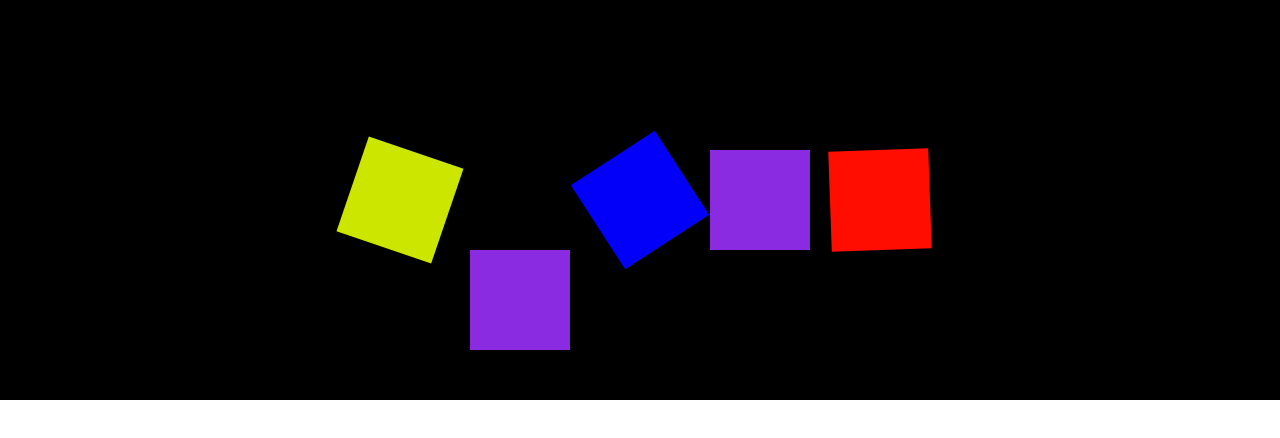
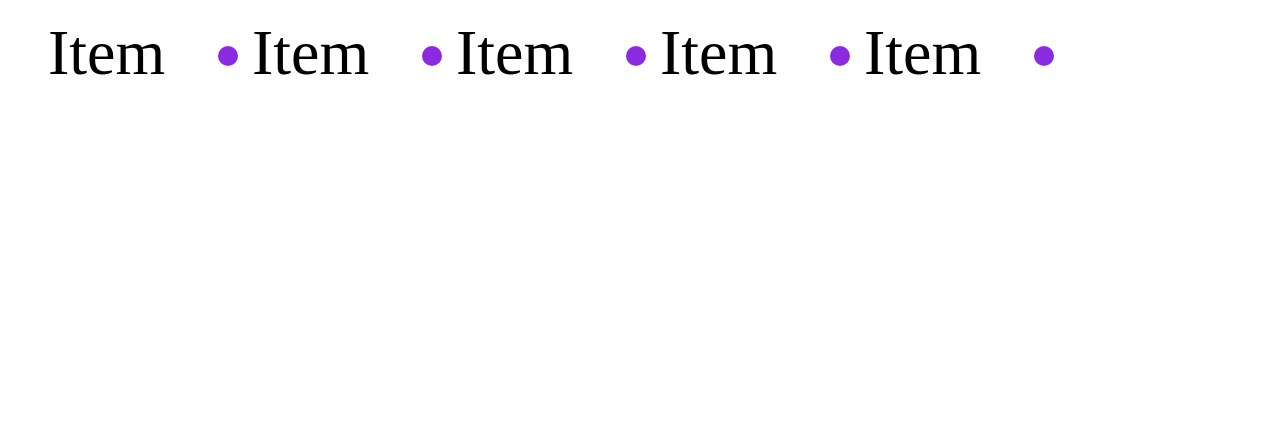
Before and after one commit to pikDjokr/ExtraCSS, a plain HTML site: page index.html in a window 1280 px wide. Drawn offline with Linux system fonts and the light colour scheme.

Commit message:
pseudo selectors added

```diff
--- a/index.html
+++ b/index.html
@@ -8,12 +8,18 @@
     <link rel="stylesheet" href="./styles.css">
 </head>
 <body>
+    <!--<div class="container">
+        <div class="child"></div>
+        <input type="text">Lorem ipsum dolor sit amet consectetur adipisicing elit. Eos unde ab vel placeat facere distinctio in, consectetur aspernatur, iste repellat sunt officiis facilis minima dolor optio rerum, eaque quos quod debitis molestias voluptates a. Ipsum amet, ab, assumenda repellat aspernatur eos magni hic officia dicta animi quos quam voluptas laborum.
+    </div>-->
     <div class="container">
-        <div class="ball"></div>
-        <div class="ball"></div>
-        <div class="ball"></div>
-        <div class="ball"></div>
-        <div class="ball"></div>
+        <ul>
+            <li>Item</li>
+            <li>Item</li>
+            <li>Item</li>
+            <li>Item</li>
+            <li>Item</li>
+        </ul>
     </div>
 </body>
 </html>
--- a/styles.css
+++ b/styles.css
@@ -1,84 +1,31 @@
-*{
-    margin: 0px;
-    padding: 0px;
-    box-sizing: border-box;
-}
-div.container{
-    display: flex;
-    align-items: center;
-    justify-content: center;
-    height: 50vh;
-    background-color: black;
-}
-div.container div.ball{
+div.child{
     width: 100px;
     height: 100px;
-    background-color: blueviolet;
-    margin: 10px;
-    /*transition-duration: 5s;
-    transition-timing-function: cubic-bezier(0.075, 0.82, 0.165, 1);*/
+    background-color: aqua;
 }
- div.ball{
-    /*transform: rotateZ(120deg);*/
-    /*transform: scale(2);*/
-    /*transform: translateX(400px);
-    cursor: pointer;*/
-    /*border-radius: 50%;*/
-    /*background-color: red ;*/
-    animation-duration: 1s;
-    animation-name: stylish-rotate;
-    animation-fill-mode: forwards;
-    animation-timing-function: ease;
-    animation-iteration-count: infinite;
-    animation-delay: 1s;
-    animation: stylish-rotate 2s ease infinite;
-}
-div.ball:nth-child(2){
-    animation-delay: 2s;
-    animation-name: bounce;
-    animation-duration: 2s;
-}
-div.ball:nth-child(3){
-    animation-delay: 2.5s;
-}div.ball:nth-child(4){
-    animation-delay: 3s;
-    animation-name: bounce;
-    animation-duration: 2s;
-}div.ball:nth-child(5){
-    animation-delay: 3.2s;
-}
-@keyframes stylish-rotate {
-    0%{
-        background-color: violet;
-    }
-    14%{
-        background-color: indigo;
-    }
-    29%{
+div.child:hover{
     background-color: blue;
 }
-    43%{
-        background-color: green;
-    }
-    57%{
-        background-color: yellow;
-    }
-    71%{
+input:focus{
     background-color: orange;
 }
-    100%{
-        transform: rotate(360deg);
-        background-color: red;
+div::selection{
+    background-color: aqua;
 }
+li{
+    list-style: none;
+    font-size: 4rem;
+    position: relative;
+    width: 200px;
+    display: inline-block;
 }
-@keyframes bounce{
-    0%{}
-    50%{
-        transform:translateY(100px);
+li::after{
+    content: ' ';
+    position: absolute;
+    width: 20px;
+    height: 20px;
+    background-color: blueviolet;
+    border-radius: 50%;
+    right: 10px;
+    top: 30px
 }
-    75%{
-        transform: translateY(-100px);
-    }
-    100%{
-    }
-}
```
Lines whose indentation alone changed are shown as unchanged.
